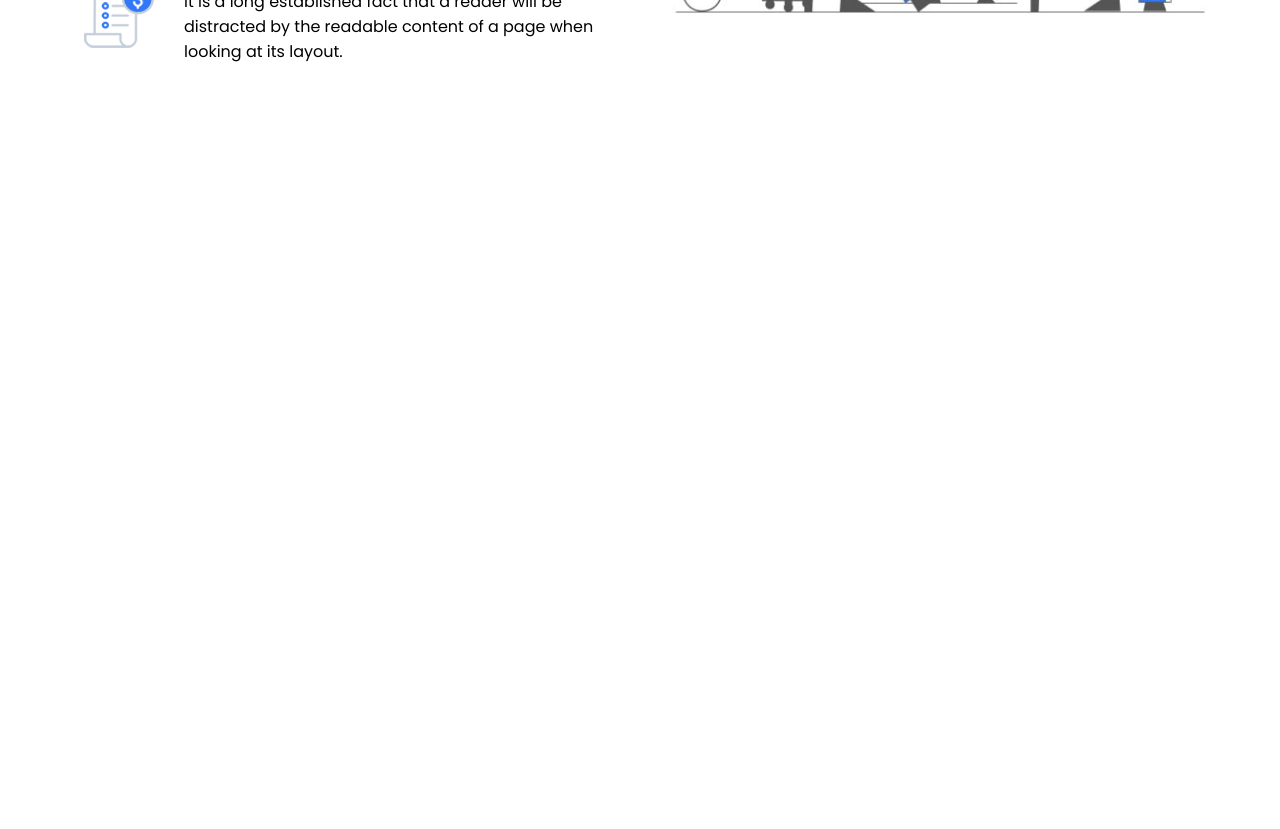
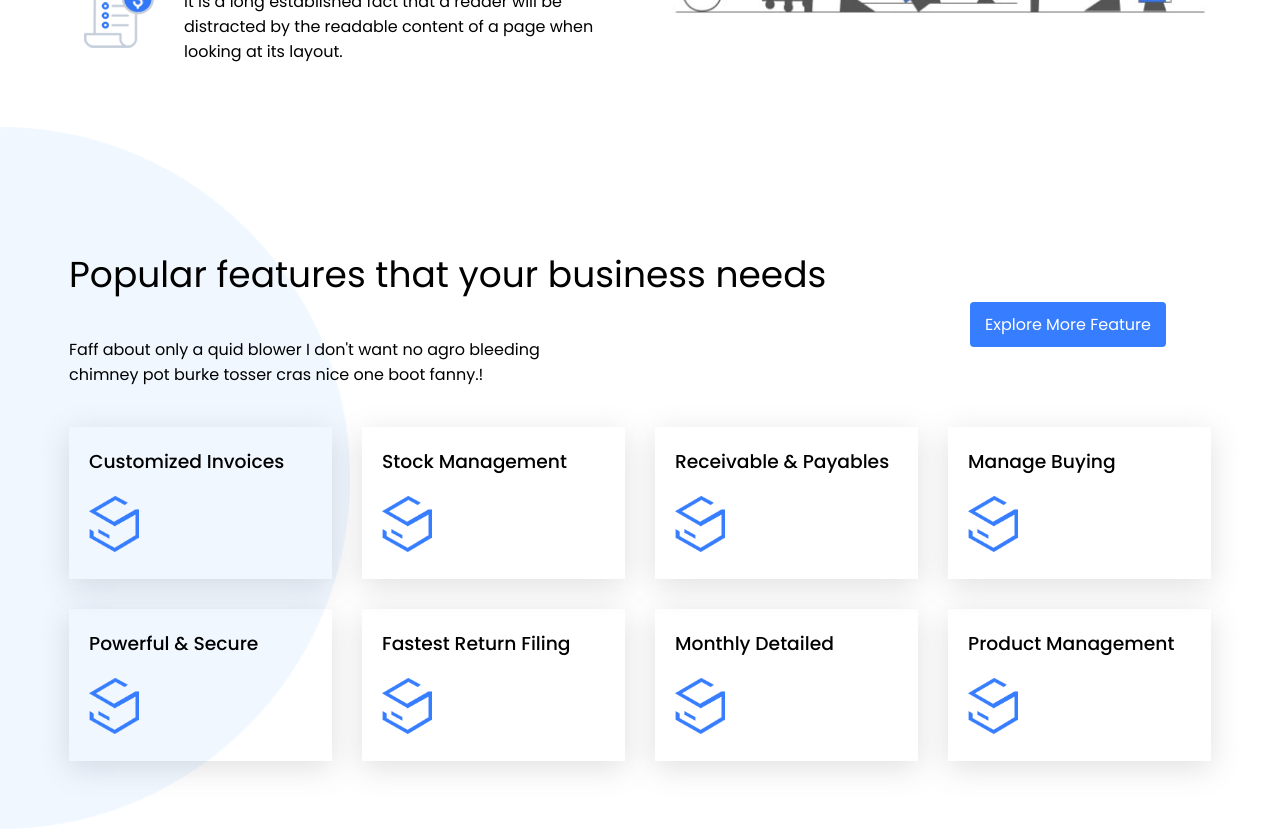
Before and after one commit to fracs31/proj-html-vuejs, a Vue app: page / in a window 1280 px wide. Shown: the part 1780-2609 px from the top of the page. Before the commit the page ends 1907 px from the top, so only its background shows below. Built offline with nearby package versions, Linux system fonts and the light colour scheme.

Commit message:
ADD features section

```diff
--- /dev/null
+++ b/src/components/Features.vue
@@ -0,0 +1,206 @@
+<!-- JavaScript -->
+<script>
+</script>
+
+<!-- Template -->
+<template>
+    <!-- Features -->
+    <section class="features">
+        <!-- Background -->
+        <img class="features__bg" src="../assets/img/14.png" alt="Background">
+        <!-- Container -->
+        <div class="container">
+            <!-- Box -->
+            <div class="box">
+                <!-- Titolo -->
+                <h2 class="box__title">
+                    Popular features that your business needs
+                </h2>
+                <!-- Descrizione -->
+                <div class="box__description">
+                    <!-- Testo -->
+                    <p class="box__description--text">
+                        Faff about only a quid blower I don't want no agro
+                        bleeding chimney pot burke tosser cras nice one boot fanny.!
+                    </p>
+                    <!-- Bottone -->
+                    <button class=" box__description--btn btn">
+                        Explore More Feature
+                    </button>
+                </div>
+                <!-- Lista -->
+                <ul class="list">
+                    <!-- Elemento della lista -->
+                    <li class="list-item">
+                        <!-- Carta -->
+                        <div class="card">
+                            <!-- Titolo -->
+                            <h3 class="card__title">
+                                Customized Invoices
+                            </h3>
+                            <!-- Immagine -->
+                            <img class="card__image" src="../assets/img/logo-2.png" alt="">
+                        </div>
+                    </li>
+                    <!-- Elemento della lista -->
+                    <li class="list-item">
+                        <!-- Carta -->
+                        <div class="card">
+                            <!-- Titolo -->
+                            <h3 class="card__title">
+                                Stock Management
+                            </h3>
+                            <!-- Immagine -->
+                            <img class="card__image" src="../assets/img/logo-2.png" alt="">
+                        </div>
+                    </li>
+                    <!-- Elemento della lista -->
+                    <li class="list-item">
+                        <!-- Carta -->
+                        <div class="card">
+                            <!-- Titolo -->
+                            <h3 class="card__title">
+                                Receivable & Payables
+                            </h3>
+                            <!-- Immagine -->
+                            <img class="card__image" src="../assets/img/logo-2.png" alt="">
+                        </div>
+                    </li>
+                    <!-- Elemento della lista -->
+                    <li class="list-item">
+                        <!-- Carta -->
+                        <div class="card">
+                            <!-- Titolo -->
+                            <h3 class="card__title">
+                                Manage Buying
+                            </h3>
+                            <!-- Immagine -->
+                            <img class="card__image" src="../assets/img/logo-2.png" alt="">
+                        </div>
+                    </li>
+                    <!-- Elemento della lista -->
+                    <li class="list-item">
+                        <!-- Carta -->
+                        <div class="card">
+                            <!-- Titolo -->
+                            <h3 class="card__title">
+                                Powerful & Secure
+                            </h3>
+                            <!-- Immagine -->
+                            <img class="card__image" src="../assets/img/logo-2.png" alt="">
+                        </div>
+                    </li>
+                    <!-- Elemento della lista -->
+                    <li class="list-item">
+                        <!-- Carta -->
+                        <div class="card">
+                            <!-- Titolo -->
+                            <h3 class="card__title">
+                                Fastest Return Filing
+                            </h3>
+                            <!-- Immagine -->
+                            <img class="card__image" src="../assets/img/logo-2.png" alt="">
+                        </div>
+                    </li>
+                    <!-- Elemento della lista -->
+                    <li class="list-item">
+                        <!-- Carta -->
+                        <div class="card">
+                            <!-- Titolo -->
+                            <h3 class="card__title">
+                                Monthly Detailed
+                            </h3>
+                            <!-- Immagine -->
+                            <img class="card__image" src="../assets/img/logo-2.png" alt="">
+                        </div>
+                    </li>
+                    <!-- Elemento della lista -->
+                    <li class="list-item">
+                        <!-- Carta -->
+                        <div class="card">
+                            <!-- Titolo -->
+                            <h3 class="card__title">
+                                Product Management
+                            </h3>
+                            <!-- Immagine -->
+                            <img class="card__image" src="../assets/img/logo-2.png" alt="">
+                        </div>
+                    </li>
+                </ul>
+            </div>
+        </div>
+    </section>
+</template>
+
+<!-- CSS -->
+<style scoped>
+    /* Features */
+    .features {
+        padding-top: 120px;
+        position: relative;
+    }
+    /* Sfondo delle features */
+    .features__bg {
+        width: 700px;
+        position: absolute;
+        z-index: -1;
+        top: 0px;
+        left: 0px;
+        transform: translate(-50%, 0%);
+    }
+    /* Titolo */
+    .box__title {
+        font-size: 36px;
+        font-weight: normal;
+    }
+    /* Descrizione */
+    .box__description {
+        margin-bottom: 40px;
+        display: flex;
+        justify-content: space-between;
+        align-items: flex-start;
+    }
+    /* Testo */
+    .box__description--text {
+        width: 515px;
+        margin-top: 35px;
+    }
+    /* Bottone del box */
+    .box__description--btn {
+        margin-right: 45px;
+    }
+    /* Bottone */
+    .btn {
+        color: white;
+        background-color: var(--blue);
+        border: none;
+        border-radius: 4px;
+        font-size: 16px;
+        padding: 10px 15px;
+        cursor: pointer;
+    }
+    /* Lista */
+    .list {
+        display: flex;
+        flex-wrap: wrap;
+        gap: 30px;
+    }
+    /* Elemento della lista */
+    .list-item {
+        flex-basis: calc((100% / 4) - (30px * (3 / 4)));
+    }
+    /* Carta */
+    .card {
+        padding: 20px;
+        box-shadow: rgba(100, 100, 111, 0.2) 0px 7px 29px 0px;
+    }
+    /* Titolo della carta */
+    .card__title {
+        font-weight: 500;
+        margin-bottom: 20px;
+    }
+    /* Immagine della carta */
+    .card__image {
+        width: 50px;
+    }
+</style>
--- a/src/components/Main.vue
+++ b/src/components/Main.vue
@@ -3,6 +3,7 @@
 import Hero from "./Hero.vue"; //importo l'hero
 import Marketing from "./Marketing.vue"; //importo la sezione di marketing
 import Sales from "./Sales.vue"; //importo la sezione sales
+import Features from "./Features.vue"; //importo la sezione delle features
 
 //Esporto
 export default {
@@ -11,6 +12,7 @@ export default {
         Hero, //hero
         Marketing, //marketing
         Sales, //sales
+        Features, //features
     }
 }
 </script>
@@ -25,6 +27,8 @@ export default {
         <Marketing></Marketing>
         <!-- Sales -->
         <Sales></Sales>
+        <!-- Features -->
+        <Features></Features>
     </main>
 </template>
 
```
